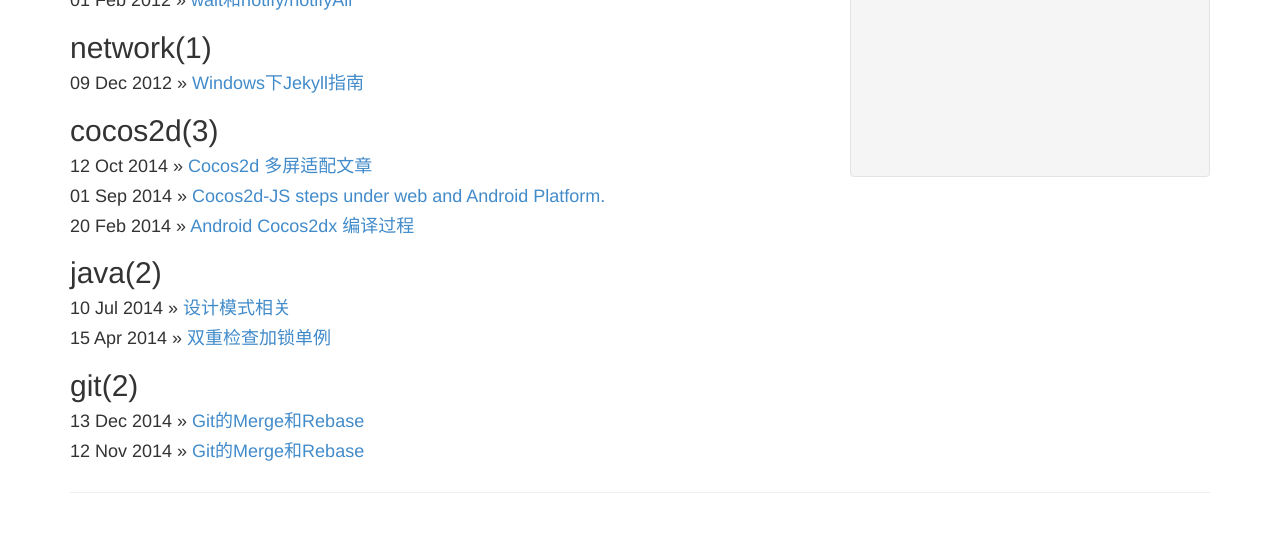
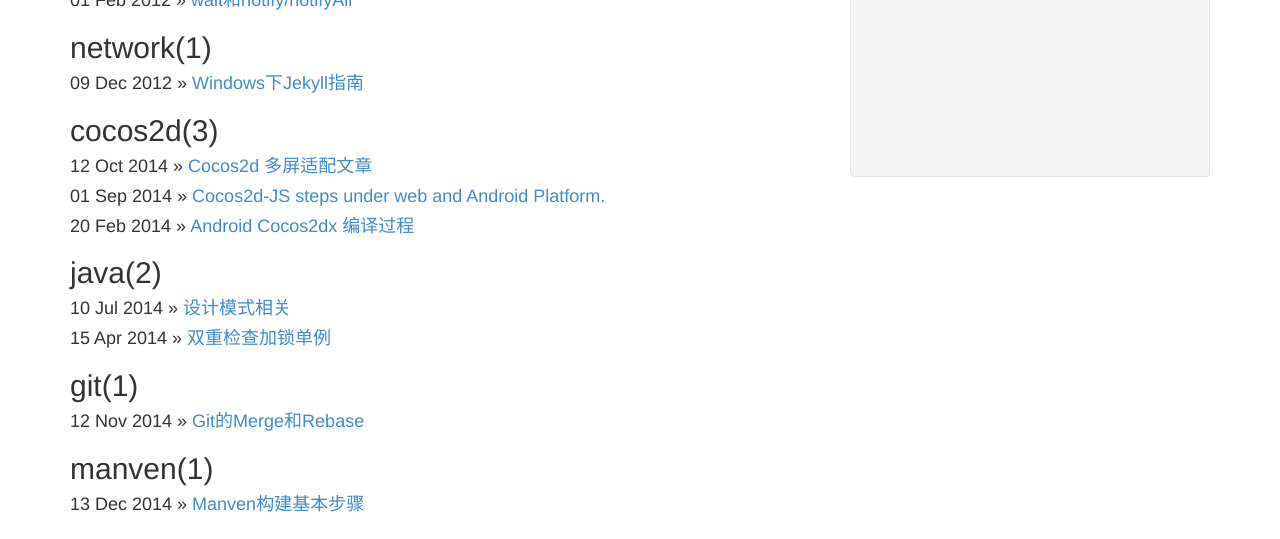
Before and after one commit to wdyggh/wdyggh.github.com, a Jekyll site: the page built from categories.md, in a window 1280 px wide and 900 px high, scrolled down 630 px, cut to the strip 154-693 px from the top of the window. Built offline with Jekyll 4.4.1, drawn with Linux system fonts in a browser that asks for light colours; Markdown is read by kramdown in place of the engine named in the settings; comment, search, counter and statistics services are not loaded; some of the changed lines change nothing that is shown.

Commit message:
update post

```diff
--- a/_posts/2014-12-13-maven-simple-steps.md
+++ b/_posts/2014-12-13-maven-simple-steps.md
@@ -1,46 +1,46 @@
 ---
 layout: post
-category: "git"
-title: "Git的Merge和Rebase"
-tags: ["git"]
+category: "manven"
+title: "Manven构建基本步骤"
+tags: ["manven"]
 ---
-####一、特定分支下Rebase
-    git branch//确认在master分支下
-    *master
-    git pull
-    git rebase
-    git add -u//遇到冲突，要解决，再执行...
-    git rebase --continue
-    ...
-    over when arrive "master"//到master为止
+####主要步骤
+1, download and install maven。
+2, mvn archetype:create -DgroupId=com.mycompany.app -DartifactId=my-app 创建新工程。
+3, mvn package 将代码打包到输出目录，一般在target下面。
+4, mvn clean 清理target目录。
+5, mvn install 将打包好的jar包安装到本地库中，一般没默认是在用户目录下的.m2\目录。
 
-参考：http://www.cnblogs.com/sinojelly/archive/2011/08/07/2130172.html
+####报错
+eclipse 提示tools.jar找不到，则检查下jre环境。
 
-####二、把B库merge到A库来
-    git clone git@git.abc.com:user/space/A.git //准备A库代码
-    cd A
-    git branch //确保在master分支下
-    *master
+####附pom.xml主要结构：
 
-    git remote add B git@git.abc.com:user/space/B.git //设置B库
-    git fetch B
+	<project xmlns="http://maven.apache.org/POM/4.0.0" xmlns:xsi="http://www.w3.org/2001/XMLSchema-instance"
+	  xsi:schemaLocation="http://maven.apache.org/POM/4.0.0 http://maven.apache.org/xsd/maven-4.0.0.xsd">
+	  <modelVersion>4.0.0</modelVersion>
 
-    git diff B/master //查看diff
+	  <groupId>com.youth168.maventest</groupId>
+	  <artifactId>my-maven-app</artifactId>
+	  <version>1.0-SNAPSHOT</version>
+	  <packaging>jar</packaging>
 
-    git fetch origin //更新A
-    git merge origin/master (master = git pull)
+	  <name>my-maven-app</name>
+	  <url>http://maven.apache.org</url>
 
-    git merge B/master  //merge B to A
-    git mergetool //有冲突解决掉
-    git commit  //测试OK再commit
-    git push origin master //Push合并更新到A库远端
+	  <properties>
+		<project.build.sourceEncoding>UTF-8</project.build.sourceEncoding>
+	  </properties>
 
-####三、其它可能用到的命令
-    git clean -i: clean untracked files
-    git remote //show branches
-    git remote -v //show branches details
-    git remote show B //show B info
-    git reset --hard //rest to latest commit status
-    git stash //save eidit status, back to latest commit status
+	  <dependencies>
+		<dependency>
+		  <groupId>junit</groupId>
+		  <artifactId>junit</artifactId>
+		  <version>{latestVersion}</version>
+		  <scope>test</scope>
+		</dependency>
+	  </dependencies>
+	</project>
+
 
 （完~）
```
